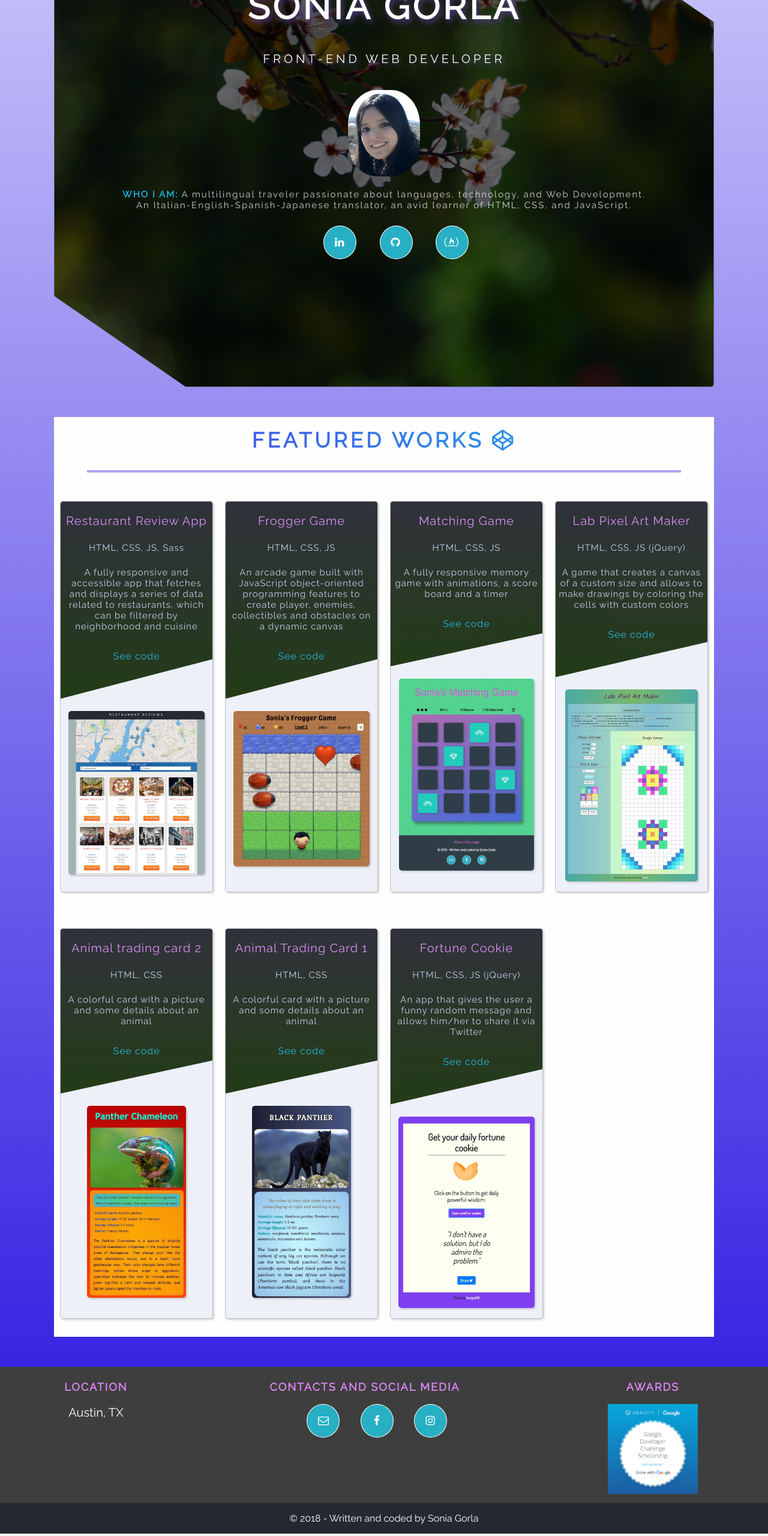
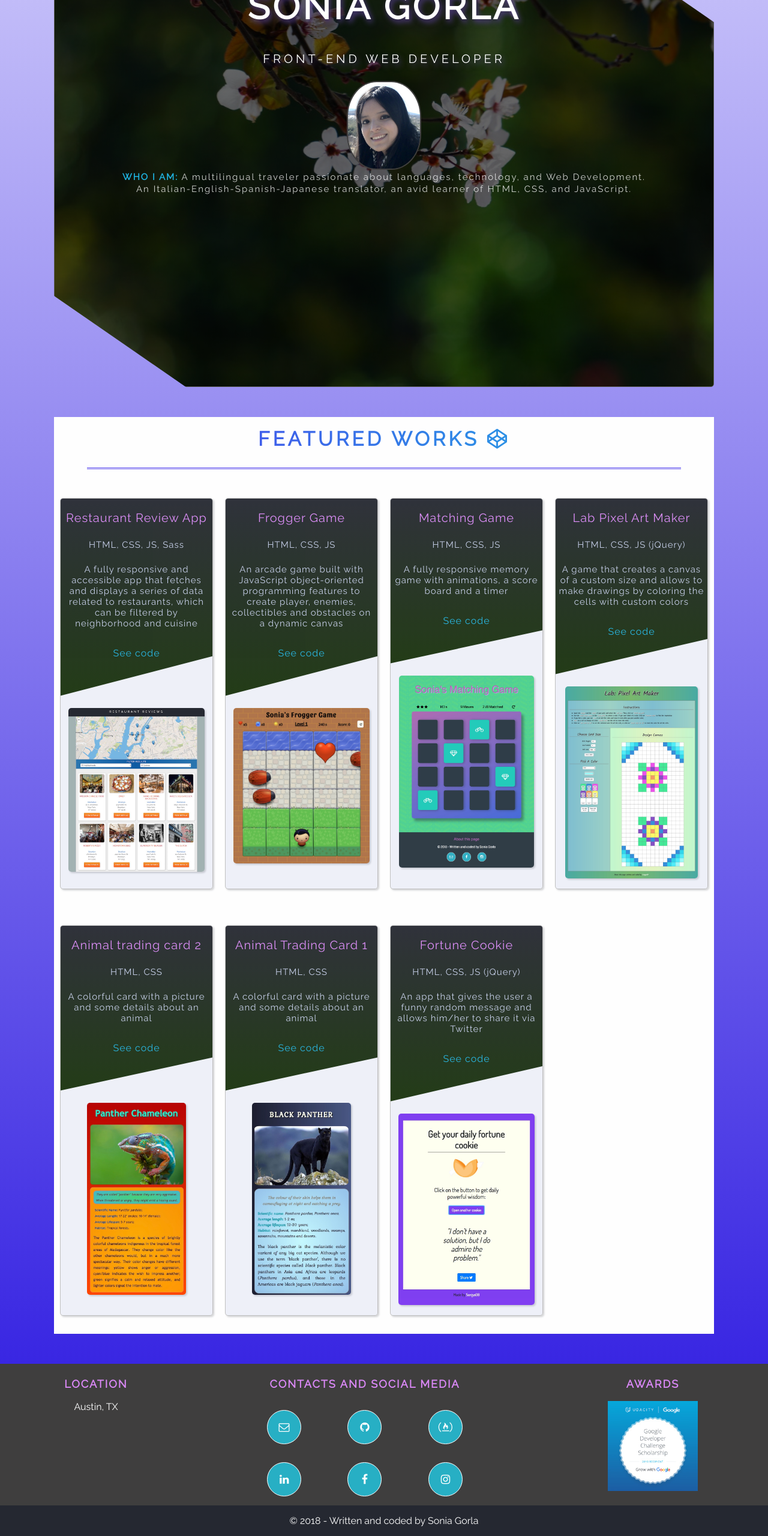
Before and after one commit to Sonjya00/Personal-Portfolio, a website: page index.html in a window 1280 px wide. Shown: the part 174-2734 px from the top of the page at 60% size. Drawn offline with Linux system fonts and the light colour scheme.

Commit message:
Fix footer and links layout

```diff
--- a/index.html
+++ b/index.html
@@ -8,7 +8,7 @@
   <link rel="stylesheet" href="css/style.css">
   <link rel="stylesheet" href="css/responsive.css">
   <link rel="stylesheet" href="https://cdnjs.cloudflare.com/ajax/libs/font-awesome/4.7.0/css/font-awesome.min.css">
-  <link href="https://fonts.googleapis.com/css?family=Raleway" rel="stylesheet">
+  <link rel="stylesheet" href="https://fonts.googleapis.com/css?family=Raleway">
 </head>
 
 <body>
@@ -40,29 +40,12 @@
         A multilingual traveler passionate about languages, technology, and Web Development.
         <br>An Italian-English-Spanish-Japanese translator, an avid learner of HTML, CSS, and JavaScript.
       </p>
-        <ul>
-          <li class="contacts-link">
-            <label hidden id="linkedinLabel">Visit Sonia's profile on LinkedIn</label>
-            <a href="https://www.linkedin.com/in/soniagorla/" target="_blank" role="button" aria-labelledby="linkedinLabel" >
-              <i class="fa fa-linkedin"></i>
-            </a>
-          </li>
-          <li class="contacts-link">
-            <label hidden id="githubLabel">Visit Sonia's profile on Github</label>
-            <a href="https://github.com/Sonjya00" target="_blank" role="button" aria-labelledby="githubLabel">
-              <i class="fa fa-github"></i>
-            </a>
-          </li>
-          <li class="contacts-link">
-            <label hidden id="freecodecampLabel">Visit Sonia's profile on freecodecamp</label>
-            <a href="https://www.freecodecamp.org/sonjya00" target="_blank" role="button" aria-labelledby="freecodecampLabel"><i class="fa fa-free-code-camp"></i></a>
-          </li>
-        </ul>
     </div>
+
   </header>
 
   <main class="main-content">
-    <section id="works" class="works__container">
+    <section id="works" class="works">
       <h2 class="heading-secondary">Featured Works <i class="fa fa-codepen"></i></h2>
 
       <div id="worksList" class="works__list">
@@ -112,41 +95,72 @@
     </section>
 
   </main>
+
   <footer class="footer__container">
+
     <div class="footer__location">
       <h3 class="heading--tertiary">Location</h3>
       <p>Austin, TX</p>
     </div>
+
     <div id="contacts" class="footer__contacts">
       <h3 class="heading--tertiary">Contacts and Social Media</h3>
-      <ul>
-        <li class="contacts-link">
+
+      <ul class="contacts__list">
+
+        <li class="contacts__list--item">
           <label hidden id="mailtoLabel">Send an email to Sonia</label>
-          <a href="mailto:soniagorla@msn.com" role="button" aria-labelledby="mailtoLabel">
+          <a class="contacts__list--item--link" href="mailto:soniagorla@msn.com" role="button" aria-labelledby="mailtoLabel">
             <i class="fa fa-envelope-o"></i>
           </a>
         </li>
-        <li class="contacts-link">
+
+        <li class="contacts__list--item">
+          <label hidden id="githubLabel">Visit Sonia's profile on Github</label>
+          <a class="contacts__list--item--link" href="https://github.com/Sonjya00" target="_blank" role="button" aria-labelledby="githubLabel">
+            <i class="fa fa-github"></i>
+          </a>
+        </li>
+
+        <li class="contacts__list--item">
+          <label hidden id="freecodecampLabel">Visit Sonia's profile on freecodecamp</label>
+          <a class="contacts__list--item--link" href="https://www.freecodecamp.org/sonjya00" target="_blank" role="button" aria-labelledby="freecodecampLabel">
+            <i class="fa fa-free-code-camp"></i></a>
+        </li>
+
+        <li class="contacts__list--item">
+          <label hidden id="linkedinLabel">Visit Sonia's profile on LinkedIn</label>
+          <a class="contacts__list--item--link" href="https://www.linkedin.com/in/soniagorla/" target="_blank" role="button" aria-labelledby="linkedinLabel" >
+            <i class="fa fa-linkedin"></i>
+          </a>
+        </li>
+
+        <li class="contacts__list--item">
           <label hidden id="facebookLabel">Visit Sonia's profile on Facebook</label>
-          <a href="https://www.facebook.com/sonia.gorla" target="_blank" role="button" aria-labelledby="facebookLabel">
+          <a class="contacts__list--item--link" href="https://www.facebook.com/sonia.gorla" target="_blank" role="button" aria-labelledby="facebookLabel">
             <i class="fa fa-facebook"></i>
           </a>
         </li>
-        <li class="contacts-link">
+
+        <li class="contacts__list--item">
           <label hidden id="instagramLabel">Visit Sonia's profile on Instagram</label>
-          <a href="https://www.instagram.com/sonjya00/" target="_blank" role="button" aria-labelledby="instagramLabel">
+          <a class="contacts__list--item--link" href="https://www.instagram.com/sonjya00/" target="_blank" role="button" aria-labelledby="instagramLabel">
             <i class="fa fa-instagram"></i>
           </a>
         </li>
       </ul>
+
     </div>
+
     <div class="footer__awards">
       <h3 class="heading--tertiary">Awards</h3>
       <img class="google-banner" src="img/GrowWithGoogleDeveloperChallengeScholarship.jpg" alt="Grow With Google Developer Challange Scholarship banner">
     </div>
+
     <div class="footer__about">
       <p>© 2018 - Written and coded by Sonia Gorla</p>
     </div>
+
   </footer>
 
   <script src="js/script.js"></script>
--- a/js/main.js
+++ b/js/main.js
@@ -69,13 +69,13 @@ projects.forEach(function(project) {
   const worksList = document.getElementById('worksList');
 
   let textBox = document.createElement('div');
-  textBox.className = 'work__item__textbox';
+  textBox.className = 'works__item__textbox';
 
   let container = document.createElement('div');
-  container.className = 'work__item';
+  container.className = 'works__item';
 
   let title = document.createElement('h3');
-  title.className = 'work__item__textbox--h3';
+  title.className = 'works__item__textbox--h3';
   title.textContent = project.title;
 
   let p1 = document.createElement('p');
@@ -85,13 +85,13 @@ projects.forEach(function(project) {
   p2.textContent = project.description;
 
   let link = document.createElement('a');
-  link.className = 'work__item--more-btn';
+  link.className = 'works__item--more-btn';
   link.setAttribute('href', project.url);
   link.setAttribute('target', '_blank');
   link.textContent = 'See code';
 
   let img = document.createElement('img');
-  img.className = 'work__item--img';
+  img.className = 'works__item--img';
   img.setAttribute('src', project.img);
   img.setAttribute('alt', project.alt);
 
--- a/scss/responsive.scss
+++ b/scss/responsive.scss
@@ -8,27 +8,26 @@ body {
 /*HEADINGS*/
 
 .header {
-  font-size: 2.5rem;
+  //font-size: 2.5rem;
   margin-left: auto;
   margin-right: 0;
+  text-align: right;
 }
 
 .heading--main {
-  font-size: 3.8rem;
-  text-align: right;
+  font-size: 3.6rem;
+  margin-left: auto;
+  margin-right: 0;
   width: 65%;
-  margin-right: 0px;
-  margin-left: auto;
 
   &--sub {
-    font-size: 2rem;
-    text-align: right;
+    font-size: 1.6rem;
     width: 100%;
   }
 }
 
 .heading-secondary {
-  font-size: 3.5rem;
+  font-size: 3.3rem;
   padding-top: 0.5em;
   width: 90%;
 }
@@ -43,7 +42,6 @@ body {
   background-size: cover;
   background-position: 50% 50%;
   margin-top: 5.9rem;
-  // height: 500px;
 }
 
 .header__body {
@@ -51,9 +49,16 @@ body {
   top: 5%;
 }
 
-
 .header__body--text {
   font-size: 1.5rem;
+  line-height: 2rem;
+  margin: 0 2rem 5rem;
+}
+
+.header__body--avatar {
+  border-radius: 40%;
+  margin-top: 0;
+  max-width: 12rem;
 }
 
 /*NAVIGATION BAR*/
@@ -72,7 +77,6 @@ body {
 }
 
 .nav {
-  //background-color: #fff;
   border-radius: 0 5px 5px 0;
   font-size: 1.6rem;
   height: 18rem;
@@ -107,7 +111,7 @@ body {
   width: 100%;
 }
 
-.work__item {
+.works__item {
   display: inline-block;
   margin: 3rem 1rem;
   padding: 0 0 1.5rem;
@@ -126,25 +130,12 @@ body {
     font-size: 1.6rem;
     margin: 1rem;
   }
+  &--img {
+    margin-top: 2rem;
+    max-width: 90%;
+    max-height: 32rem;
+  }
 }
-
-.work__item--img {
-  margin-top: 2rem;
-  max-width: 90%;
-  max-height: 32rem;
-}
-
-// .trading-card-img {
-//   max-width: 80%;
-// }
-//
-// #pixel-lab-img {
-//   max-width: 90%;
-// }
-//
-// #fortune-cookie-img {
-//   max-width: 90%;
-// }
 
 /*FOOTER*/
 
@@ -152,11 +143,15 @@ body {
   font-size: 1.6rem;
   display: flex;
   flex-wrap: wrap;
-  height: 500px;
+  height: 70rem;
 }
 
 .footer__location {
   width: 100%;
+}
+
+.footer__location p {
+  font-size: 1.6rem;
 }
 
 .footer__contacts {
@@ -170,6 +165,22 @@ body {
 .footer__about {
   order: 3;
   width: 100%;
+}
+
+/*CONTACT BTNS*/
+
+.contacts__list {
+  display: flex;
+  flex-wrap: wrap;
+  list-style: none;
+  margin: 0 auto;
+  padding-left: 0;
+  width: 70%;
+
+  &--item {
+    width: calc(100% / 3);
+    height: calc(100% / 2);
+  }
 }
 
 /*MEDIA QUERIES*/
@@ -193,7 +204,7 @@ body {
 }
 
 @media screen and (min-width: 460px) {
-  .work__item {
+  .works__item {
     margin-left: 10px;
     margin-right: 10px;
     width: calc((100% - 40px)/2);
@@ -214,7 +225,6 @@ body {
     //margin-top: 40px;
   }
   .heading--main, .heading--main--sub {
-    //margin-left: 0;
     text-align: center;
     width: 100%;
   }
@@ -250,26 +260,9 @@ body {
     padding: 22px;
     position: relative;
   }
-  // .welcome__container {
-  //   background-size: cover;
-  // }
   .header__body {
     top: 0;
   }
-  // .header__body p {
-  //   font-size: 0.9em;
-  // }
-
-  // .trading-card-img {
-  //   max-width: 72%;
-  //   ////margin-top: 15px;
-  // }
-  // #pixel-lab-img {
-  //   max-width: 100%;
-  // }
-  // #fortune-cookie-img {
-  //   max-width: 100%;
-  // }
 }
 
 @media screen and (min-width: 650px) {
@@ -277,7 +270,7 @@ body {
     width: 28%;
   }
   .footer__container {
-    height: 230px;
+    height: 26rem;
   }
   .footer__location {
     width: 25%;
@@ -292,9 +285,8 @@ body {
     order: 3;
     width: 100%;
   }
-  .work__item {
+  .works__item {
     width: calc((100% - 60px)/3);
-    //width: calc((100% - 80px)/4);
   }
 }
 
@@ -306,18 +298,7 @@ body {
   .nav__item {
     width: 25%;
   }
-  .work__item {
+  .works__item {
     width: calc((100% - 80px)/4);
   }
-
-  // .trading-card-img {
-  //   max-width: 70%;
-  //   //margin-top: 15px;
-  // }
-  // #pixel-lab-img {
-  //   max-width: 90%;
-  // }
-  // #fortune-cookie-img {
-  //   max-width: 90%;
-  // }
 }
--- a/scss/style.scss
+++ b/scss/style.scss
@@ -1,15 +1,15 @@
-/*VARIABLES*/
+/* VARIABLES & MIXINS */
 $color-primary-purple-light: #776AF1;
 $color-primary-purple-dark: #4F3A83;
-$color-primary-gray-medium: #C5CEE9;
 $color-primary-pink: #C441F1;
 $color-primary-pink-light: lighten($color-primary-pink, 15%);
 $color-primary-aqua-light: #11ffbd;
-$color-primary-aqua-medium: darken($color-primary-aqua-light, 25%);
-$color-primary-aqua-dark: #1e8495;
+//color-primary-aqua-medium: darken($color-primary-aqua-light, 25%);
+//$color-primary-aqua-dark: #1e8495;
 $color-primary-blue-light: #1fb4e2;
 $color-primary-blue-light2: #27afc4;
 $color-primary-dark-green: #18320B;
+$color-primary-gray-medium: #C5CEE9;
 
 // #27afc4 #ff834f #ff6347 #7fffda #ECA42E;
 
@@ -28,6 +28,16 @@ $color-bw-05: #252831;
   background-image: linear-gradient($direction, $color1, $color2);
   -webkit-background-clip: text;
   -webkit-text-fill-color: transparent;
+}
+
+@mixin font-link-default {
+  color: $color-primary-blue-light;
+  text-decoration: none;
+}
+
+@mixin font-link-hover {
+  color: darken($color-primary-blue-light, 20%);
+  background-color: $color-bw-02;
 }
 
 $main-font: 'Raleway', sans-serif;
@@ -84,14 +94,16 @@ body {
   }
 }
 
-@mixin font-link-default {
-  color: $color-primary-blue-light;
-  text-decoration: none;
+.heading--tertiary {
+  color: $color-primary-pink-light;
+  font-weight: bold;
+  letter-spacing: 2px;
+  text-transform: uppercase;
 }
 
-@mixin font-link-hover {
-  color: darken($color-primary-blue-light, 20%);
-  background-color: $color-bw-02;
+.text-strong {
+  color: $color-primary-blue-light;
+  font-weight: bold;
 }
 
 /* HEADER AREA */
@@ -114,19 +126,14 @@ body {
   color: $color-bw-01;
   color: rgba(256, 256, 256, 0.8);
   letter-spacing: 2px;
-  padding: 2rem;
+  padding: .5rem 1.5rem 1.5rem;
   text-align: center;
   width: 100%;
 
   &--avatar {
+		border: 2px solid $color-bw-04;
     border-radius: 40%;
-    max-width: 12rem;
   }
-}
-
-.text-strong {
-  color: $color-primary-blue-light;
-  font-weight: bold;
 }
 
 .header .text-strong {
@@ -137,9 +144,8 @@ body {
 
 .nav {
   background: linear-gradient(to right, $color-bw-04, $color-bw-05,  $color-bw-04);
-}
 
-.nav__item {
+	&__item {
 	  display: inline-block;
 	  font-weight: bold;
 	  letter-spacing: 3px;
@@ -154,15 +160,15 @@ body {
 	    @include font-link-hover;
 	  }
 	}
+}
 
 /*WORKS SECTION*/
 
-.works__container {
+.works {
   background-color: $color-bw-06;
   margin: 5rem auto;
-}
 
-.work__item {
+	&__item {
 	  background-color: rgba($color-primary-gray-medium, 0.3);
 	  border: 1px solid $color-bw-02;
 	  border-radius: .5rem;
@@ -176,12 +182,6 @@ body {
 	    color: $color-primary-pink-light;
 	    font-weight: 200;
 	    margin-top: 0;
-    //position: absolute;
-    //bottom: 0;
-    //left: 50%;
-    //width: 90%;
-    //transform: translateX(-50%);
-    //background-image: linear-gradient(to left, darken($color-primary-purple-light, 10%), $color-primary-blue-light);
 	  }
 	  &__textbox {
 	    background: linear-gradient(to top, $color-primary-dark-green, $color-bw-05);
@@ -202,19 +202,6 @@ body {
 	    @include box-shadow-default;
 
 	  }
-  // &--more {
-  //   background: linear-gradient(to top, $color-primary-dark-green, $color-bw-05);
-  //   bottom: 0;
-  //   clip-path: polygon(0 100%, 100% 0%, 100% 100%, 0 100%);
-  //   display: block;
-  //   margin: 1rem 0 0;
-  //   opacity: .95;
-  //   padding: 2rem 0;
-  //   position: absolute;
-  //   right: 0;
-  //   text-align: right;
-  //   width: 100%;
-  // }
 
 	  &--more-btn,
 	  &--more-btn:visited {
@@ -228,26 +215,16 @@ body {
 	     @include font-link-hover;
 	  }
 	}
+}
 
 /* FOOTER */
 .footer__container {
   background-color: $color-bw-04;
   color: $color-bw-01;
   margin-top: 0;
-  padding-top: 5px;
+  padding-top: .5rem;
   text-align: center;
   width: 100%;
-}
-
-.heading--tertiary {
-  color: $color-primary-pink-light;
-  font-weight: bold;
-  letter-spacing: 2px;
-  text-transform: uppercase;
-}
-
-.footer__location p {
-  font-size: 20px;
 }
 
 .footer__about {
@@ -257,37 +234,34 @@ body {
 
 .google-banner {
   display: block;
-  margin-bottom: 15px;
+  margin-bottom: 1.5rem;
   margin-left: auto;
   margin-right: auto;
-  max-width: 150px;
+  max-width: 15rem;
 }
 
 /* CONTACTS BUTTONS */
 
-.contacts-link {
+.contacts__list--item--link {
   background-color: $color-primary-blue-light2;
   border: 1px double $color-bw-01;
   border-radius: 50%;
+	color: $color-bw-01;
   display: inline-block;
-  font-size: 18px;
+  font-size: 1.8rem;
   line-height: 2em;
-  margin-left: 15px;
-  margin-right: 15px;
-  padding: 0.5em;
+  margin: 1.5rem;
+  padding: 1rem;
   position: relative;
   text-decoration: none;
-  width: 35px;
+	height: 3.5rem;
+	width: 3.5rem;
+
+	&:visited {
+		color: $color-bw-01;
 	}
-
-.contacts-link a,
-.contacts-link a:visited {
-  color: $color-bw-01;
-  margin: -14px;
-  padding: 14px;
-}
-
-.contacts-link:hover {
+	&:hover {
 	  background-color: darken($color-primary-blue-light2, 18%);
 	  cursor: pointer;
 	}
+}
```
Also changed, not shown: css/responsive.css, css/style.css, img/svg/backbone.png (added), img/svg/backbone1.png (added), img/svg/css3.svg (added), img/svg/gulp.png (added), img/svg/html5.svg (added), img/svg/jasmine.svg (added), img/svg/jquery.png (added), img/svg/js.png (added), img/svg/sass.png (added). Lines whose indentation alone changed are shown as unchanged.
